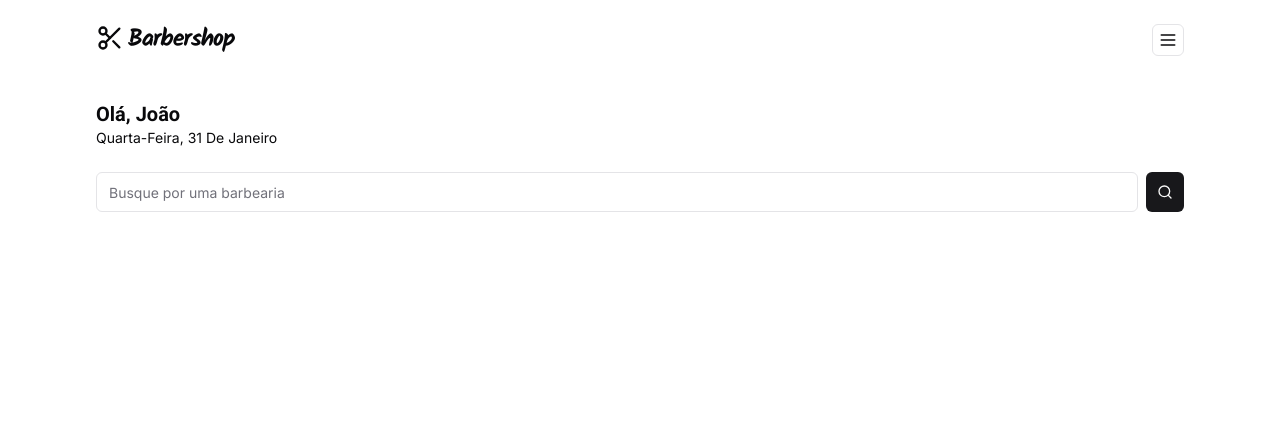
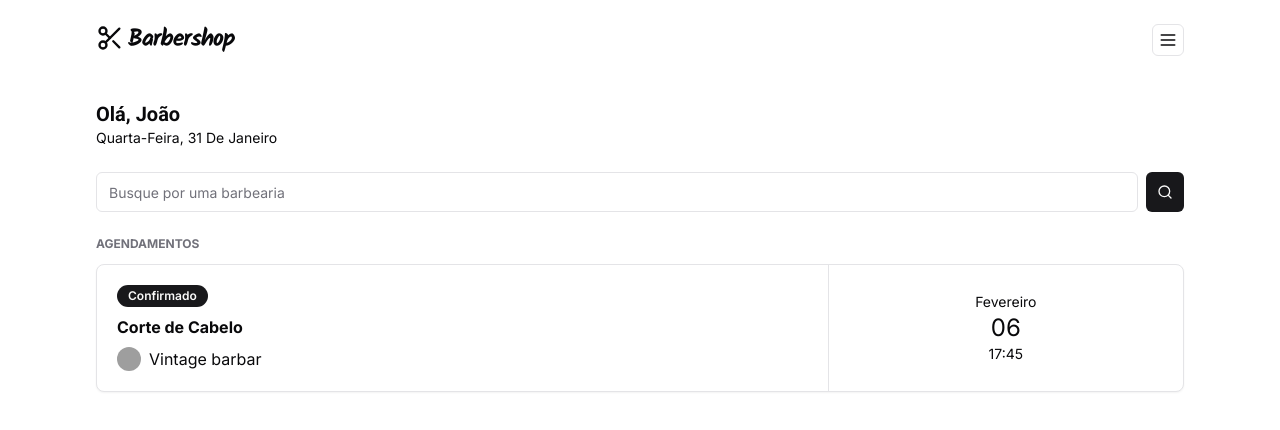
Before and after one commit to JoaoManoelDev/barbershop, a Next.js app: page / in a window 1280 px wide. Shown: the top 430 px of the page. Built offline with nearby package versions, Linux system fonts and the light colour scheme; grey boxes are pictures that could not be loaded.

Commit message:
feat: add booking item component to home

```diff
--- a/src/app/(home)/page.tsx
+++ b/src/app/(home)/page.tsx
@@ -1,6 +1,7 @@
 import { SearchBarber } from "./components/search-barber"
 import { Welcome } from "./components/welcome"
 import { Header } from "@/components/header"
+import { BookingItem } from "@/components/booking-item"
 
 const Home = () => {
   return (
@@ -10,6 +11,10 @@ const Home = () => {
       <div className="space-y-6 py-5 ">
         <Welcome />
         <SearchBarber />
+        <div className="gap-2">
+          <p className="text-xs uppercase font-bold text-muted-foreground mb-3">Agendamentos</p>
+          <BookingItem />
+        </div>
       </div>
     </div>
   )
```
